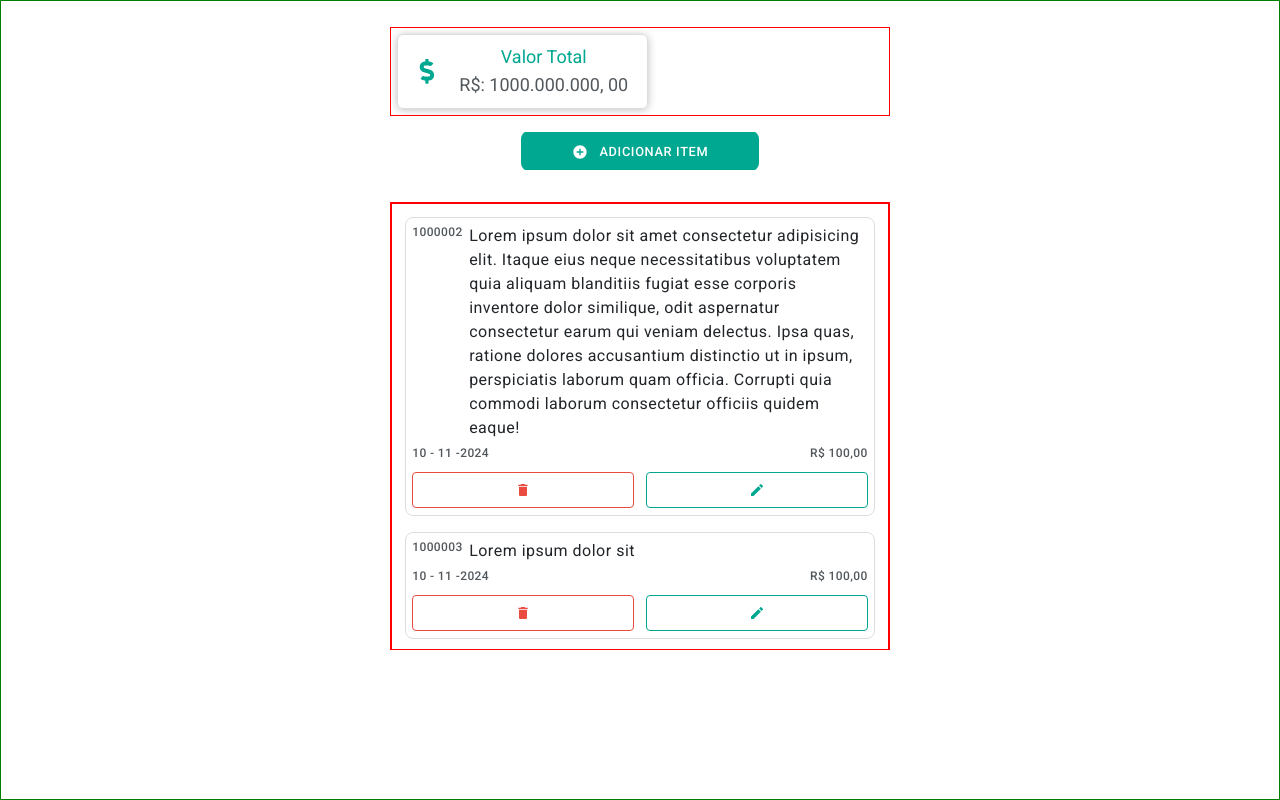
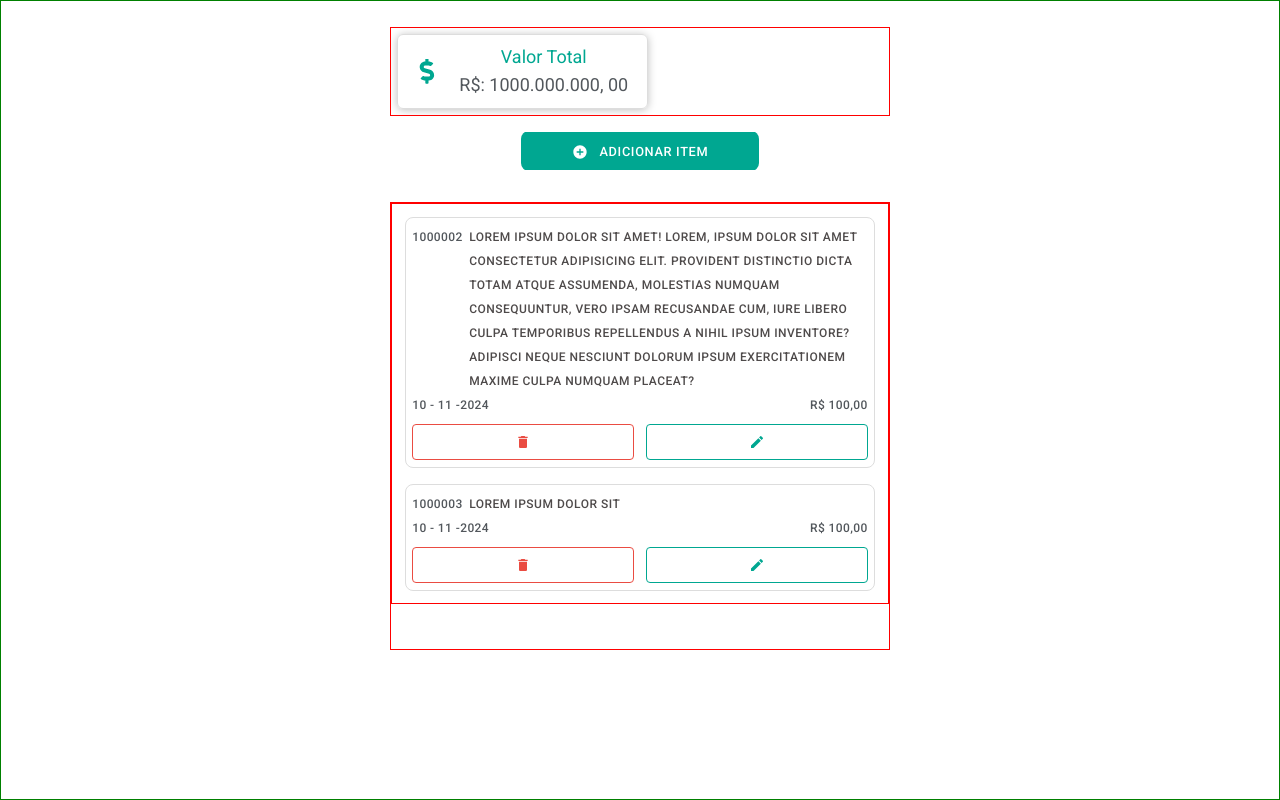
Before and after one commit to JamissonRamos/app_control_shopping, a React (Vite) app: page /home in a window 1280 px wide. Built offline with nearby package versions, Linux system fonts and the light colour scheme.

Commit message:
Ajuste de texto do card

```diff
--- a/src/components/Typography/label/styled.js
+++ b/src/components/Typography/label/styled.js
@@ -24,7 +24,7 @@ const stylesText = {
 
 
 export const Label = styled.span`
-    ${({ $level = 3}) => css`
+    ${({ $level = 1}) => css`
         font-size: ${stylesText[$level]?.fontSize};
         font-weight: ${stylesText[$level]?.fontWeight};
         letter-spacing: ${stylesText[$level]?.letterSpacing};
--- a/src/pages/home/components/cards_list/index.jsx
+++ b/src/pages/home/components/cards_list/index.jsx
@@ -17,18 +17,10 @@ const CardsList = ({data}) => {
                         </S.Index>
 
                         <S.Product>
-                            {/* <TextC.Label level={3}>
-                                Lorem ipsum dolor sit
-                                amet.jajajajajajajaja2
-                                jajaajajajajajajjajajajajajajajajajajajajajajajajajajajajajajajajajasjaaajjabcllacblabclbajcbbcabjanjcknkacnjacnacjancjancjkn
-                            </TextC.Label> */}
 
                             <span>
-                                Lorem ipsum dolor sit amet consectetur adipisicing elit. Itaque eius neque necessitatibus voluptatem quia aliquam blanditiis fugiat esse corporis inventore dolor similique, odit aspernatur consectetur earum qui veniam delectus. Ipsa quas, ratione dolores accusantium distinctio ut in ipsum, perspiciatis laborum quam officia. Corrupti quia commodi laborum consectetur officiis quidem eaque!
+                                Lorem ipsum dolor sit amet! Lorem, ipsum dolor sit amet consectetur adipisicing elit. Provident distinctio dicta totam atque assumenda, molestias numquam consequuntur, vero ipsam recusandae cum, iure libero culpa temporibus repellendus a nihil ipsum inventore? Adipisci neque nesciunt dolorum ipsum exercitationem maxime culpa numquam placeat?
                             </span>
-
-
-
 
                         </S.Product>
 
--- a/src/pages/home/components/cards_list/styled.js
+++ b/src/pages/home/components/cards_list/styled.js
@@ -85,22 +85,23 @@ export const WrapDescriptionIndex = styled.div`
 `;
 export const Index = styled.div`
     /* border: 1px solid blue; */
-    display: flex;
-    align-items: flex-start;
-    justify-content: center;
-
-    & span {
-        /* ${StyledText}; */
-    }
+    /* display: flex; */
+    /* align-items: center; */
+    /* justify-content: center; */
 `;
 export const Product = styled.div`
     /* border: 1px solid blue; */
     flex: 3.8;
-    display: flex;
-    align-items: flex-start;
-    justify-content: center;
+    /* display: flex; */
+    /* align-items: center; */
+    /* justify-content: center; */
     & span {
-        /* ${StyledText}; */
+        font-size: 12px;
+        letter-Spacing: 0.5px;
+        line-Height: 12px;
+        font-Weight: 500;
+        color: ${Theme.Colors.grey700};
+        text-transform: uppercase;
     }
 `;
 export const WrapDateValue = styled.div`
```
